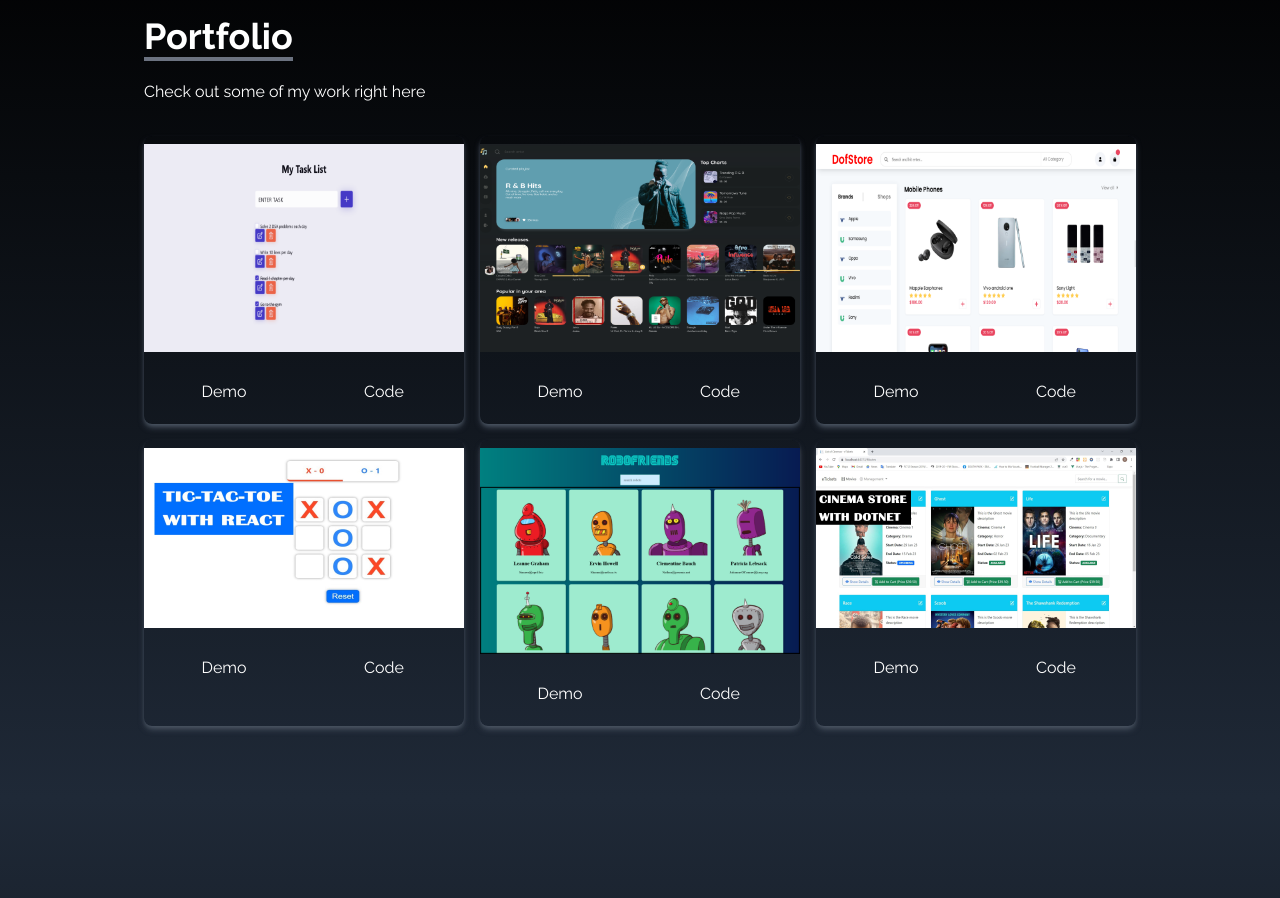
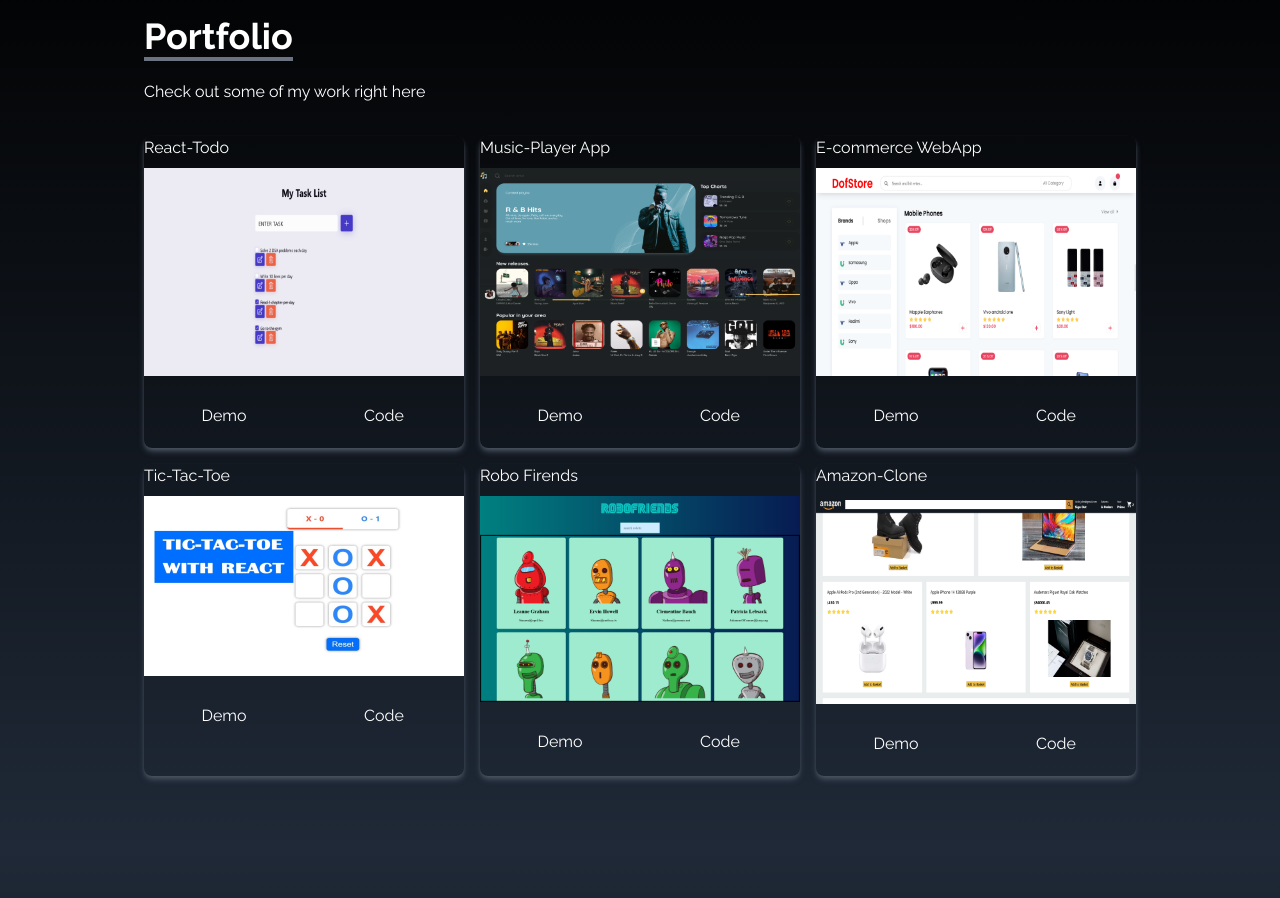
Before and after one commit to demiladebdm/Demilade-Portfolio, a React (Create React App) app: page / in a window 1280 px wide. Shown: the part 1680-2578 px from the top of the page. Built offline with nearby package versions, Linux system fonts and the light colour scheme.

Commit message:
new projects added

```diff
--- a/src/pages/Portfolio/Portfolio.jsx
+++ b/src/pages/Portfolio/Portfolio.jsx
@@ -4,45 +4,52 @@ import musica from '../../assets/portfolio/musica.png';
 import ecommerce from '../../assets/portfolio/ecommerce.png';
 import tictactoe from '../../assets/portfolio/tictactoe.jpg';
 import roboFriends from '../../assets/portfolio/roboFriends.png';
-import cinema from '../../assets/portfolio/cinema.jpg';
+// import cinema from '../../assets/portfolio/cinema.jpg';
+import AmazonClone from '../../assets/portfolio/AmazonClone.png';
 
 const Portfolio = () => {
 
     const portfolios = [
         {
             id: 1,
+            title: 'React-Todo',
             source: todo,
             link: "https://dof-todo.netlify.app/",
             code: "https://github.com/demiladebdm/React-todo/tree/main"
         },
         {
             id: 2,
+            title: 'Music-Player App',
             source: musica,
             link: "#",
             code: "#"
         },
         {
             id: 3,
+            title: 'E-commerce WebApp',
             source: ecommerce,
             link: "#",
             code: "#"
         },
         {
             id: 4,
+            title: 'Tic-Tac-Toe',
             source: tictactoe,
             link: "https://dof-tic-tac-toe.netlify.app/",
             code: "https://github.com/demiladebdm/Tic-Tac-Toe/tree/master"
         },
         {
             id: 5,
+            title: 'Robo Firends',
             source: roboFriends,
             link: "https://daddydof-robofriends-app.netlify.app",
             code: "https://github.com/demiladebdm/robofriends/tree/main"
         },
         {
             id: 6,
-            source: cinema,
-            link: "#",
+            title: 'Amazon-Clone',
+            source: AmazonClone,
+            link: "https://clone-5ed93.web.app/",
             code: "#"
         }
     ]
@@ -59,9 +66,10 @@ const Portfolio = () => {
 
             <div className='w-full grid grid-cols-1 sm:grid-cols-2 md:grid-cols-3 gap-4 py-2 px-12 sm:px-0 h-full'>
                 {
-                    portfolios.map(({ id, source, link, code }) => (
+                    portfolios.map(({ id, title, source, link, code }) => (
 
                         <div key={id} className='shadow-md shadow-gray-600 rounded-lg'>
+                            <h1>{title}</h1>
                             <img src={source} alt="" className='rounded-md duration-200 hover:scale-105 py-2' />
                             <div className='flex items-center justify-center'>
                                 <button className='w-1/2 px-6 py-1 my-4 duration-200 hover:scale-105'><a href={link} target="_blank" rel="noreferrer">Demo</a></button>
```
Also changed, not shown: src/assets/portfolio/AmazonClone.png (added).
